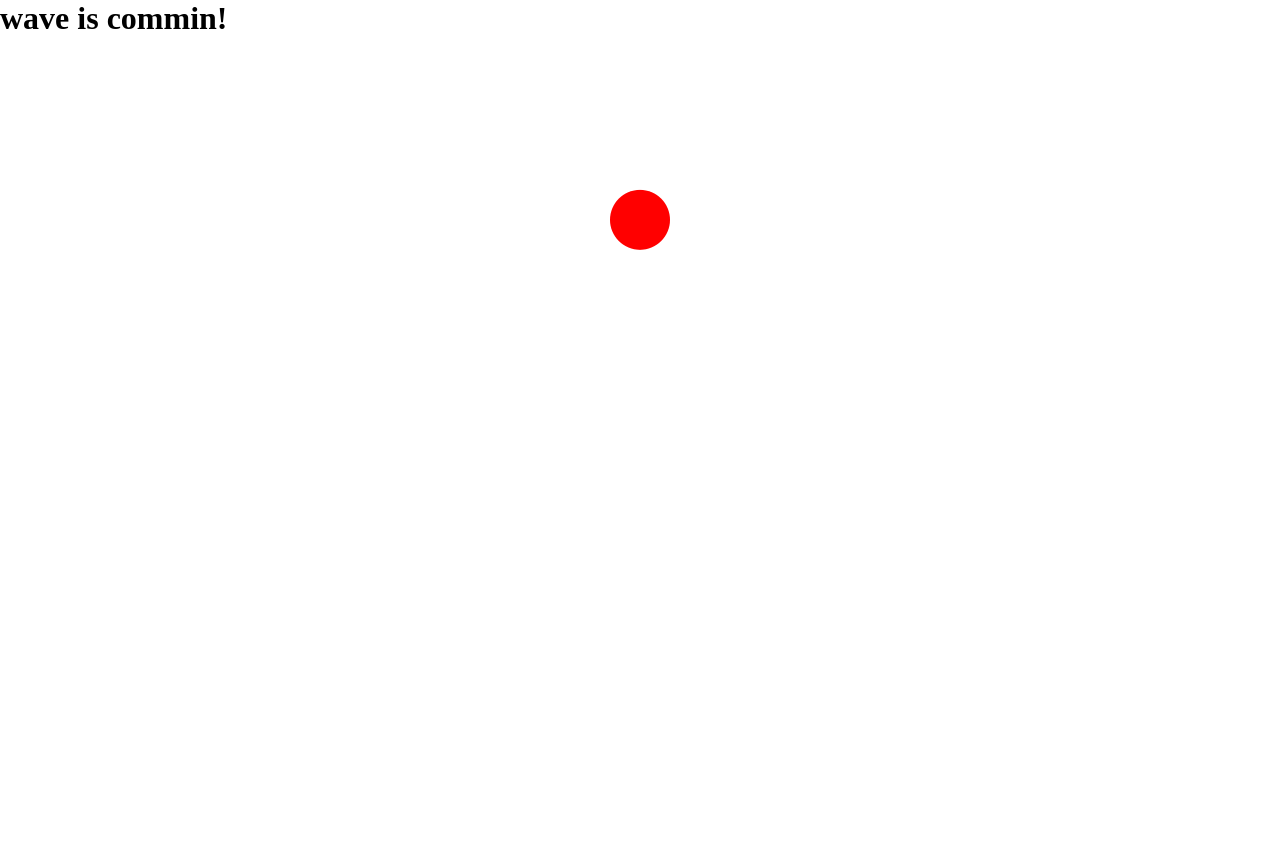
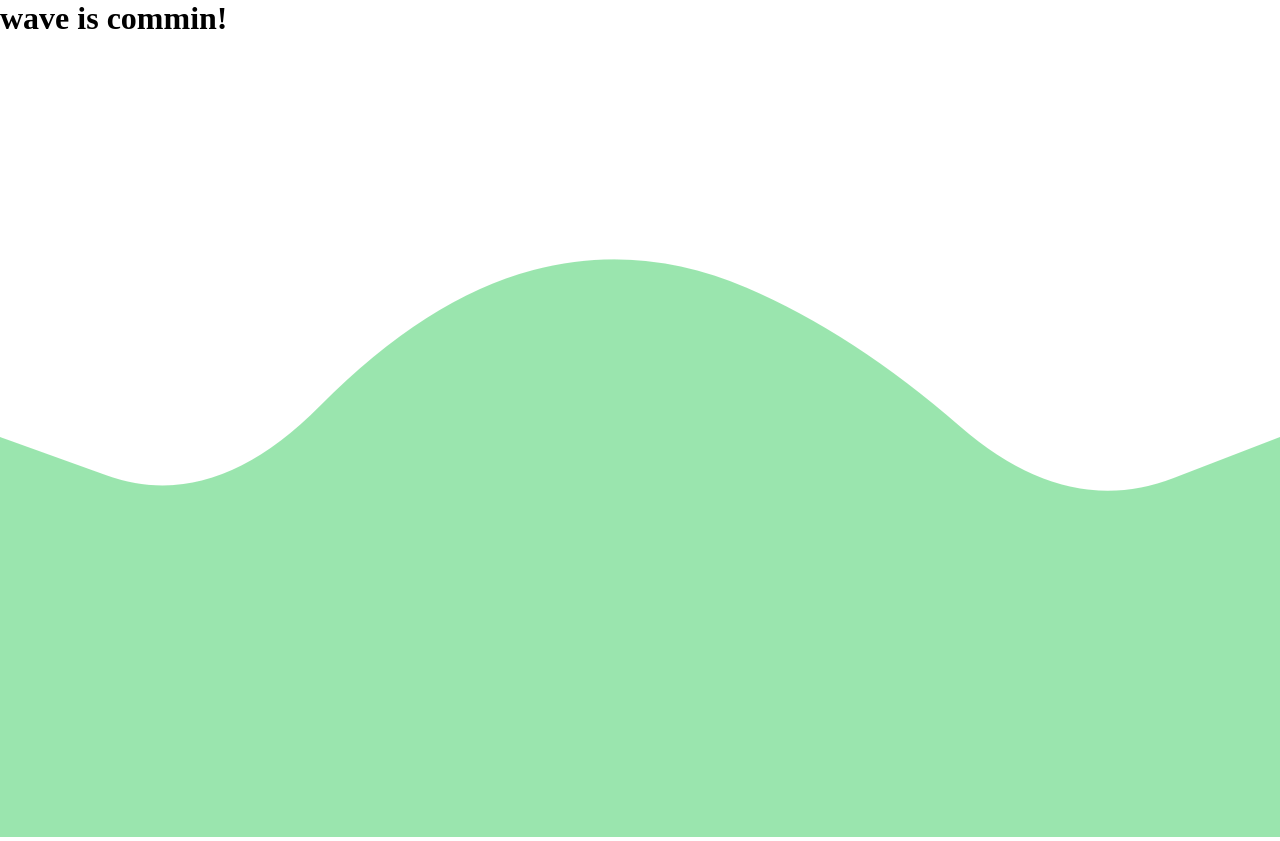
Before and after one commit to wharky/wave, a plain HTML site: page index.html in a window 1280 px wide. Drawn offline with Linux system fonts and the light colour scheme.

Commit message:
Single_wave_color_speed_modify

```diff
--- a/css/main.css
+++ b/css/main.css
@@ -30,4 +30,5 @@ canvas{
     /* 캔버스 */
     width: 100%;
     height: 100%;
+    opacity: 70%;
 }
--- a/index.html
+++ b/index.html
@@ -15,7 +15,7 @@
     <h1>wave is commin!</h1>
 </body>
 <link href="css/main.css" rel="stylesheet" type="text/css">
-<script src="js/module.js" type="module"></script>
+<script src="js/waveGroup.js" type="module"></script>
 <script type="text/javascript">
 </script>
 </html>
--- a/js/module.js
+++ b/js/module.js
@@ -4,10 +4,12 @@ import {Wave} from './wave.js';
     모듈에 대하여
     https://ko.javascript.info/modules-intro
 */
-class App{
+export class module{
     /* 생성자 */
-    constructor (){
-
+    constructor(colorCode, speed){
+        this.color =  colorCode;
+        this.speed = speed;
+        console.log(this.speed);
         /* canvas 엘리먼트 생성 */
         /* canvas는 getContext()를 이용해 그리기 함수를 사용할 수 있음. */
         this.canvas = document.createElement('canvas');
@@ -70,14 +72,10 @@ class App{
         this.ctx.clearRect(0, 0, this.stageWidth, this.stageHeight);
 
         /* 애니메이션이 실행되면 웨이브가 그려지도록 설정 */
-        this.wave.draw(this.ctx);
+        this.wave.draw(this.ctx, this.color, this.speed);
 
         /* this를 바인드한 채로 애니메이션 프레임 요청 */
         requestAnimationFrame(this.animate.bind(this));
   }
 
 }
-
-window.onload = () => {
-    new App();
-}
--- a/js/point.js
+++ b/js/point.js
@@ -8,12 +8,12 @@ export class Point {
   웨이브를 그리는데 이용되는 점들은
   아래 위로 랜덤하게 offset 값을 가짐
   */
-    constructor(x, y) {
+  constructor(index, x, y) {
     this.x = x;
     this.y = y;
     this.fieldY = y; // 기본 Y 중심
-      this.speed = 0.1;
-      this.cur = 0;
+    this.speed = 0.08;
+    this.cur = index; // 각 점이 최대한 평행하지 않도록 각각 다른 시작점을 가지게 합니다.
     this.max = Math.random() * 100 + 150;
   }
 
@@ -31,4 +31,8 @@ export class Point {
     */
     this.y = this.fieldY + Math.sin(this.cur) * this.max;
   }
+
+  setSpeed(speed){
+    this.speed = speed;
   }
+}
--- a/js/wave.js
+++ b/js/wave.js
@@ -3,6 +3,8 @@ import {Point} from './point.js';
 export class Wave {
   constructor(color) {
     this.color = color;
+    this.points = [];
+    this.numberOfPoints = 7;
   }
 
   resize(stageWidth, stageHeight) {
@@ -13,32 +15,86 @@ export class Wave {
     this.centerX = stageWidth / 2;
     this.centerY = stageHeight / 2;
 
+ /*
+    각 점의 간격은 `전체 넓이 / (전체 점의 숫자 - 1)` 이 됩니다.
+    이렇게 점의 간격을 나누면 화면의 시작부터 끝까지 고른 간격으로 점을 찍을 수 있습니다.
+    */
+    this.pointGap = this.stageWidth / (this.numberOfPoints - 1);
+
     this.init();
   }
 
   init() {
     /* 가운데 하나의 점 만들기 */
-    this.point = new Point(this.centerX, this.centerY);
+    //this.point = new Point(this.centerX, this.centerY);
+
+        /*
+    points에 각각의 점의 좌표와 인덱스를 넣어줍니다.
+    인덱스를 넣어주는 이유는 각 점의 위치에 따라 파동이 움직이는 모양도 다르게 하기 위해서입니다.
+    */
+    for (let i = 0; i < this.numberOfPoints; i++) {
+      this.points[i] = new Point(i, this.pointGap * i, this.centerY);
+    }
   }
 
-  draw(ctx) {
+  draw(ctx, color, speed) {
+    this.speed = speed;
     /*
     그리기의 경로를 시작하는 메소드
     https://developer.mozilla.org/ko/docs/Web/HTML/Canvas/Tutorial/Drawing_shapes
     https://developer.mozilla.org/en-US/docs/Web/API/CanvasRenderingContext2D/beginPath
     */
     ctx.beginPath();
-    /*
-    호(arc)를 그리는 메소드를 이용하여 원을 그림
-    2 * Math.PI = 반지름 * 2 = 지름
-    */
-    ctx.arc(this.point.x, this.point.y, 30, 0, 2 * Math.PI);
+
+    /* 곡선을 위해 이전의 좌표 기억하기 */
+    let prevX = this.points[0].x;
+    let prevY = this.points[0].y;
+    /* 점의 시작점으로 붓 이동하기 */
+    ctx.moveTo(prevX, prevY);
+
+    for (let i = 0; i < this.numberOfPoints; i++) {
+      /*
+      호(arc)를 그리는 메소드를 이용하여 원을 그림
+      2 * Math.PI = 반지름 * 2 = 지름
+      */
+      // ctx.arc(this.points[i].x, this.points[i].y, 30, 0, 2 * Math.PI);
+
+      /* 각 좌표에 선 긋기 */
+      // ctx.lineTo(this.points[i].x, this.points[i].y);
+
+      /*
+      각 좌표에 곡선 긋기
+      https://www.w3schools.com/tags/canvas_quadraticcurveto.asp
+      */
+      const cx = (prevX + this.points[i].x) / 2;
+      const cy = (prevY + this.points[i].y) / 2;
+
+      ctx.quadraticCurveTo(prevX, prevY, cx, cy);
+
+      /* 곡선을 그리기 위해 이전 좌표 업데이트하기 */
+      prevX = this.points[i].x;
+      prevY = this.points[i].y;
+
+      /* 공의 위치 변경하기 */
+      if (i != 0 && i != this.numberOfPoints - 1) {
+        this.points[i].update();
+        this.points[i].setSpeed(this.speed);
+      }
+    }
+
+    /* 붓을 오른쪽 모서리부터 왼쪽 모서리 그리고 첫번째 점 위치까지 옮기면서 색칠해줍니다. */
+    ctx.lineTo(prevX, prevY);
+    ctx.lineTo(this.stageWidth, this.stageHeight);
+    ctx.lineTo(0, this.stageHeight);
+    ctx.lineTo(this.points[0].x, this.points[0].y);
+
     /* 색상 RED & 채우기 */
-    ctx.fillStyle = '#ff0000';
+    //ctx.fillStyle = '#ff0000';
+    ctx.fillStyle = color;
     ctx.fill();
+
+    /* 붓 끝내기 */
     ctx.closePath();
+  }
 
-    /* 공의 위치 변경하기 */
-    this.point.update();
-  }
 }
--- /dev/null
+++ b/js/waveGroup.js
@@ -0,0 +1,8 @@
+import {module} from './module.js';
+
+window.onload = () => {
+    // 컬러 코드, 속도
+    // 여러 개 겹쳐서 보이게 하려면, 각 각 모듈 객체를 생성하는 것이 아니라
+    // Wave 배열 객체를 사용해야 하는 듯 하다.
+     new module("#70db8c", 0.09);
+}
```
Lines whose indentation alone changed are shown as unchanged.
